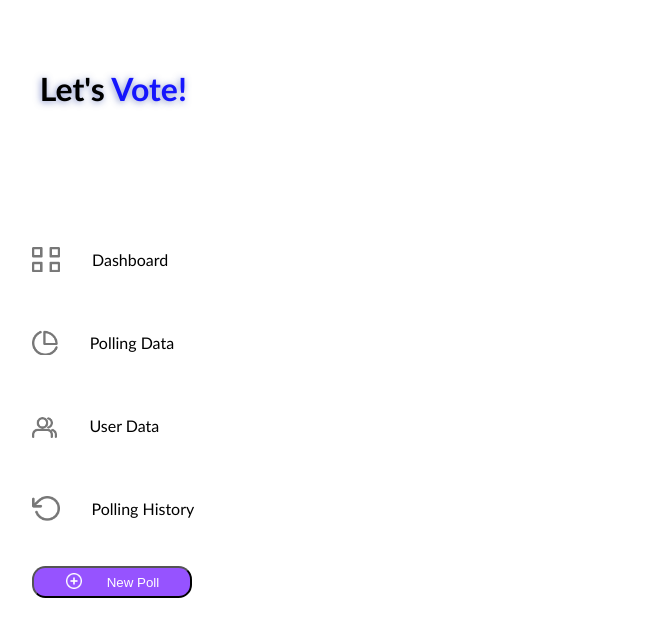
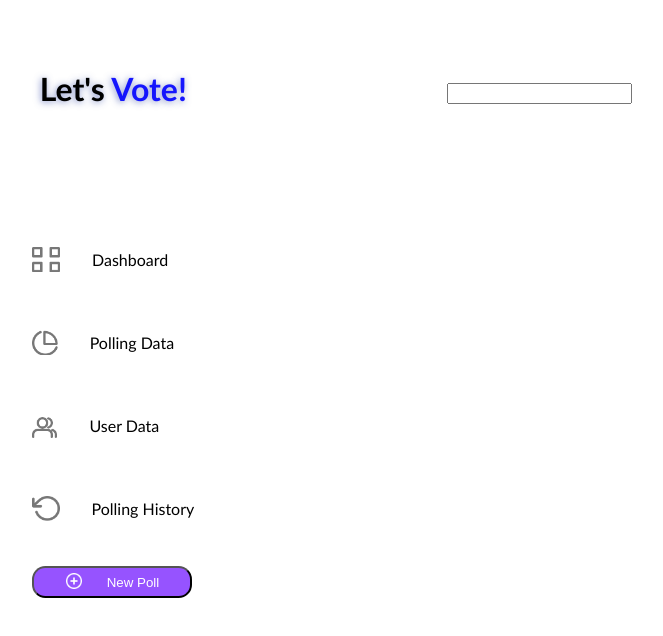
Before and after one commit to waverew/Landing_Page_React_1, a React (Create React App) app in the folder landing/: page /dashboard in a window 1280 px wide. Shown: the top 636 px of the page, without its empty margins (100-763 px from the left). Built offline with nearby package versions, Linux system fonts and the light colour scheme.

Commit message:
added searchbar css

```diff
--- a/landing/src/components/Dashboard.js
+++ b/landing/src/components/Dashboard.js
@@ -1,10 +1,12 @@
 import Logo from "./Logo";
 import "./Dashboard.css";
+import SearchBar from "./SearchBar";
 import LeftMenu from "./LeftMenu";
 const Dashboard = () => {
   return (
     <div className="Dashboard">
       <Logo/>
+      <SearchBar/>
       <div className="menu">
         <LeftMenu />
       </div>
--- /dev/null
+++ b/landing/src/components/SearchBar.css
@@ -0,0 +1,7 @@
+.SearchBar{
+    grid-column: 2;
+    grid-row: 1;
+    display: flex;
+    align-items: center;
+    justify-content: center;
+}
```
